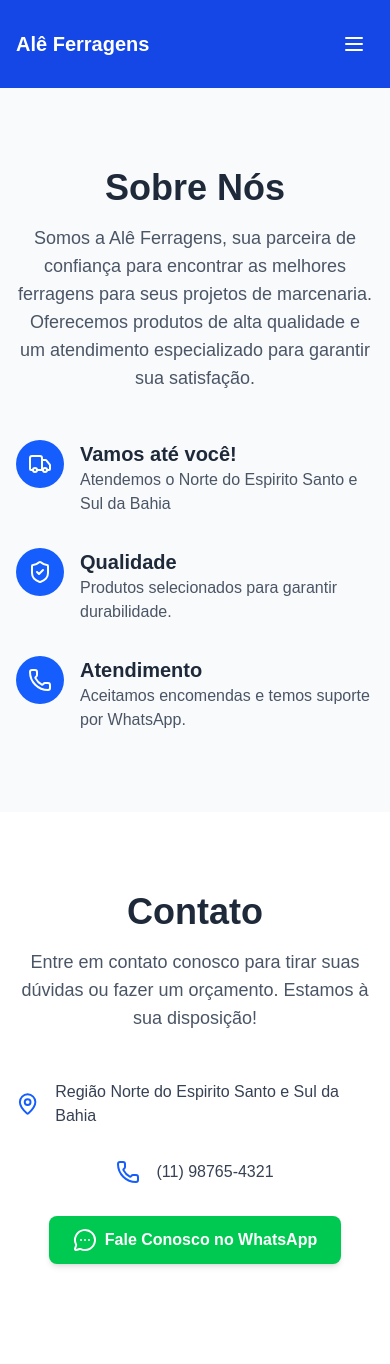
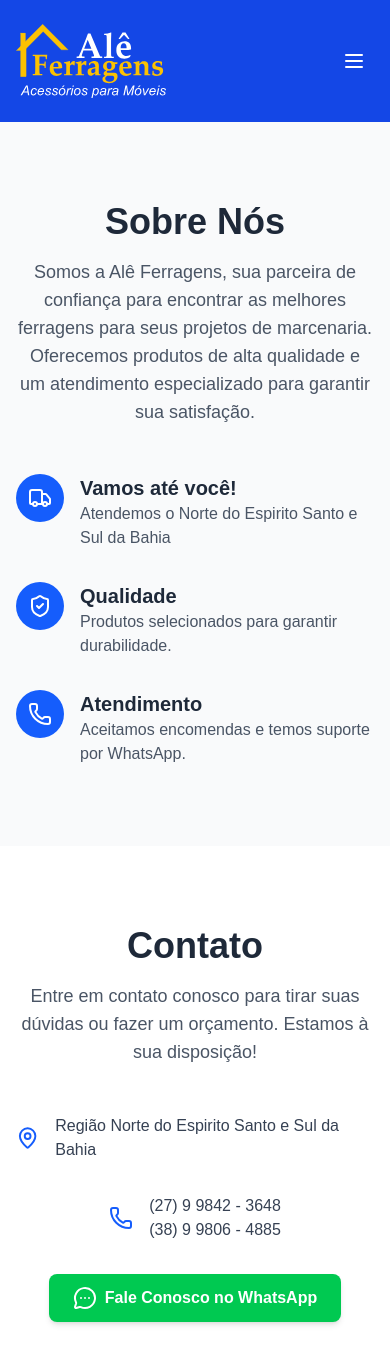
Before and after one commit to KatrielKoga/ale-ferragens, a Next.js app: page / in a window 390 px wide. Shown: the top 1364 px of the page. Built offline with nearby package versions, Linux system fonts and the light colour scheme.

Commit message:
update logos and phones

```diff
--- a/src/app/(customerFacing)/page.tsx
+++ b/src/app/(customerFacing)/page.tsx
@@ -77,7 +77,9 @@
         </div>
         <div className="flex items-center space-x-4">
           <Phone className="h-6 w-6 text-blue-600" />
-          <p className="text-gray-700">(11) 98765-4321</p>
+          <p className="text-gray-700">
+            (27) 9 9842 - 3648 <br /> (38) 9 9806 - 4885
+          </p>
         </div>
         <WhatsappButton text="Fale Conosco no WhatsApp" />
       </div>
--- a/src/app/layout.tsx
+++ b/src/app/layout.tsx
@@ -3,6 +3,9 @@
 export const metadata = {
   title: 'Alê Ferragens',
   description: 'Ferragens de qualidade para marceneiros',
+  icons: {
+    icon: '/icon.svg',
+  },
 };
 
 export default function RootLayout({
--- a/src/components/Navbar.tsx
+++ b/src/components/Navbar.tsx
@@ -1,6 +1,7 @@
 'use client';
 import { AnimatePresence, motion } from 'framer-motion';
 import { Menu, X } from 'lucide-react';
+import Image from 'next/image';
 import Link from 'next/link';
 import { useState } from 'react';
 
@@ -24,7 +25,12 @@
       <div className="container mx-auto px-4 py-6">
         <div className="flex items-center justify-between">
           <Link href="/" className="text-xl font-bold text-white">
-            Alê Ferragens
+            <Image
+              src="/logo.svg"
+              alt="Alê Ferragens"
+              width={150}
+              height={150}
+            />
           </Link>
 
           {/* Desktop Navigation */}
--- a/src/components/Whatsapp-button.tsx
+++ b/src/components/Whatsapp-button.tsx
@@ -3,7 +3,7 @@
 export default function WhatsappButton({ text }: { text: string }) {
   return (
     <a
-      href="https://wa.me/5511987654321?text=Olá!%20Gostaria%20de%20mais%20informações%20sobre%20seus%20produtos."
+      href="https://wa.me/5527996912317?text=Olá!%20Gostaria%20de%20mais%20informações%20sobre%20o%20programa%20de%20pontos."
       target="_blank"
       rel="noopener noreferrer"
       className="inline-flex items-center justify-center px-6 py-3 bg-green-500 text-white font-semibold rounded-lg shadow-md hover:bg-green-600 transition-colors duration-300"
```
Also changed, not shown: public/icon.svg (added), public/logo.svg (added).
